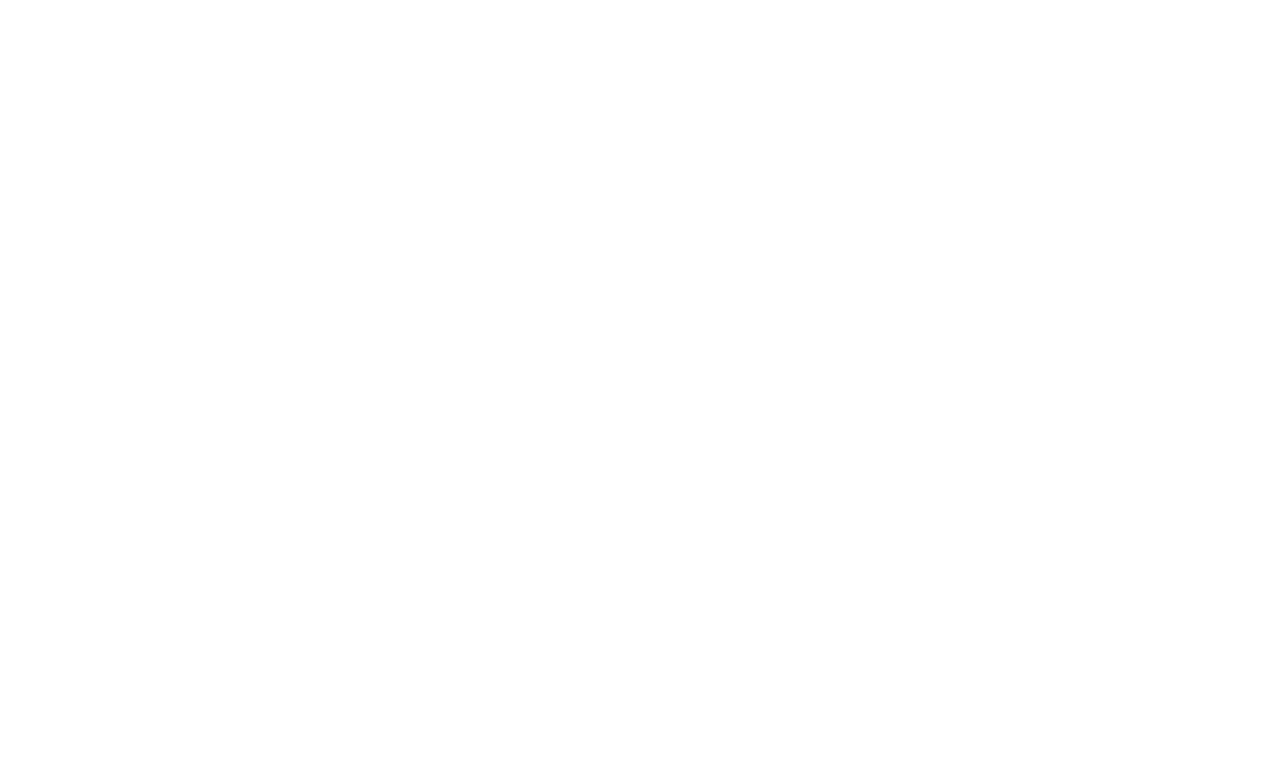
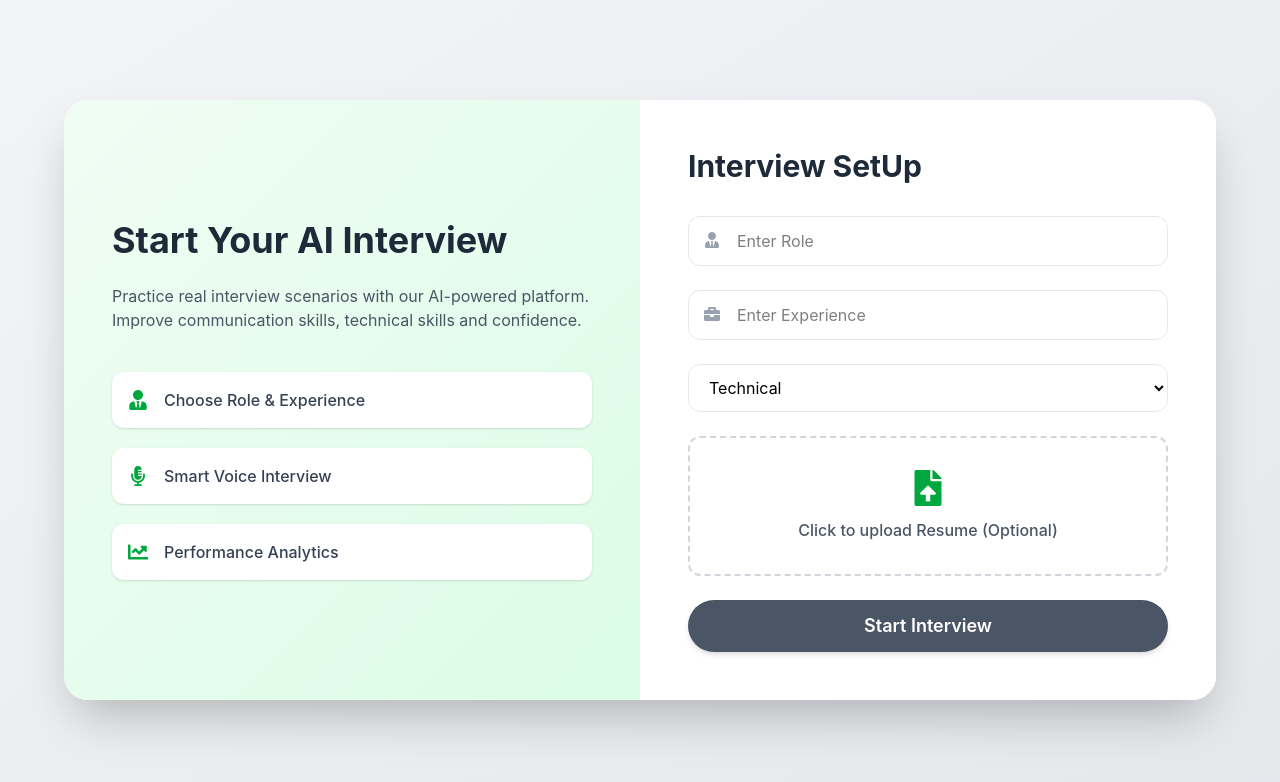
Before and after one commit to nisarg-gadhiya/ai_interview, a React (Vite) app: page /interview in a window 1280 px wide. Before the commit this address had no page. Shown: the top 782 px of the page. Built offline with nearby package versions, Linux system fonts and the light colour scheme.

Commit message:
interview page step1 completed

```diff
--- a/src/App.jsx
+++ b/src/App.jsx
@@ -6,6 +6,7 @@ import axios from "axios"
 import { useDispatch, useSelector } from "react-redux"
 import { setUserData } from "./redux/userSlice"
 import { serverUrl } from "./utils/serverUrl"
+import InterviewPage from "./pages/InterviewPage.jsx"
 
 function App() {
 
@@ -46,6 +47,7 @@ function App() {
     <Routes>
       <Route path="/" element={<Home />} />
       <Route path="/auth" element={userData ? <Navigate to="/" /> : <Auth/>} />
+      <Route path="/interview" element={<InterviewPage />} />
     </Routes>
   )
 }
--- /dev/null
+++ b/src/components/Step1SetUp.jsx
@@ -0,0 +1,215 @@
+import React from 'react'
+import { motion } from 'motion/react'
+import {FaUserTie, FaBriefcase, FaFileUpload, FaChartLine, FaMicrophoneAlt} from 'react-icons/fa'
+import { useState } from 'react'
+import axios from 'axios'
+import { serverUrl } from '../utils/serverUrl.js'
+const Step1SetUp = ({onStart}) => {
+
+  const [role, setRole] = useState("")
+  const [experience, setExperience] = useState("")
+  const [mode, setMode] = useState("Technical")
+  const [resumeFile, setResumeFile] = useState(null)
+  const [loading, setLoading] = useState(false)
+  const [projects, setProjects] = useState([])
+  const [skills, setSkills] = useState([])
+  const [resumeText, setResumeText] = useState("")
+  const [analysisDone, setAnalysisDone] = useState(false)
+  const [analysing, setAnalysing] = useState(false)
+
+  const handleUploadResume = async()=>{
+    if(!resumeFile || analysing){
+      return;
+    }
+    setAnalysing(true)
+    const formdata = new FormData()
+    formdata.append("resume",resumeFile)
+
+    try{
+      const result = await axios.post(serverUrl + "/api/interview/resume", formdata, {withCredentials:true})
+      console.log(result)
+
+      setRole(result.data.role || "")
+      setExperience(result.data.experience || "")
+      setProjects(result.data.projects || [])
+      setSkills(result.data.skills || [])
+      setResumeText(result.data.resumeText || "")
+      setAnalysisDone(true)
+      setAnalysing(false)
+    }
+    catch(error){
+      console.log(error)
+      setAnalysing(false)
+    }
+  }
+
+  return (
+    <motion.div
+      initial={{ opacity: 0 }}
+      animate={{ opacity: 1 }}
+      transition={{ duration: 0.6 }}
+      className='min-h-screen flex items-center justify-center bg-linear-to-br from-gray-100 to-gray-200 px-4'
+    >
+      <div className='w-full max-w-6xl bg-white rounded-3xl shadow-2xl grid md:grid-cols-2 overflow-hidden'>
+        <motion.div
+        initial={{ x: -80, opacity: 0 }}
+        animate={{ x: 0, opacity: 1 }}
+        transition={{ duration: 0.7 }}
+        className='relative bg-linear-to-br from-green-50 to-green-100 p-12 flex flex-col justify-center'>
+
+            <h2 className='text-4xl font-bold text-gray-800 mb-6'>Start Your AI Interview</h2>
+
+            <p className='text-gray-600 mb-10'>
+                Practice real interview scenarios with our AI-powered platform. Improve communication skills, technical skills and confidence.
+            </p>
+
+            <div className='space-y-5'>
+              {
+                [
+                  {
+                    icon: <FaUserTie className='text-green-600 text-xl'/>,
+                    text: "Choose Role & Experience",
+                  },
+                  {
+                    icon: <FaMicrophoneAlt className='text-green-600 text-xl'/>,
+                    text: "Smart Voice Interview",
+                  },
+                  {
+                    icon: <FaChartLine className='text-green-600 text-xl'/>,
+                    text: "Performance Analytics",
+                  },
+                ].map((item,idx)=>(
+                  <motion.div key={idx}
+                  initial={{ y:30, opacity: 0 }}
+                  animate={{ y:0, opacity: 1 }}
+                  transition={{ delay: 0.3 +idx * 0.15 }}
+                  whileHover={{scale: 1.03}}
+                  className='flex items-center space-x-4 bg-white p-4 rounded-xl shadow-sm cursor-pointer'>
+                    {item.icon}
+                    <span className='text-gray-700 font-medium'>{item.text}</span>
+                  </motion.div>
+                )
+                )
+              }
+            </div>
+
+        </motion.div>
+
+        <motion.div
+        initial={{ x: 80, opacity: 0 }}
+        animate={{ x: 0, opacity: 1 }}
+        transition={{ duration: 0.7 }}
+        className='p-12 bg-white'>
+
+          <h2 className='text-3xl font-bold text-gray-800 mb-8'>
+            Interview SetUp
+          </h2>
+
+          <div className='space-y-6'>
+              <div className='relative'>
+                <FaUserTie className='text-gray-400 absolute top-4 left-4'/>
+
+                <input type="text" placeholder='Enter Role' className='w-full pl-12 pr-4 py-3 border border-gray-200 rounded-xl focus:ring-2 focus:ring-green-500 outline-none transition' value={role} onChange={(e) => setRole(e.target.value)} />
+              </div>
+              <div className='relative'>
+                <FaBriefcase className='text-gray-400 absolute top-4 left-4'/>
+
+                <input type="text" placeholder='Enter Experience' className='w-full pl-12 pr-4 py-3 border border-gray-200 rounded-xl focus:ring-2 focus:ring-green-500 outline-none transition' value={experience} onChange={(e) => setExperience(e.target.value)} />
+              </div>
+
+              <select value={mode} className='w-full py-3 px-4 border border-gray-200 rounded-xl focus:ring-green-500 focus:ring-2 outline-none transition' onChange={(e)=>setMode(e.target.value)}>
+                <option value="Technical">Technical</option>
+                <option value="HR">HR</option>
+              </select>
+
+              {
+                !analysisDone && (
+                  <motion.div
+                  whileHover={{scale:1.02}}
+                  onClick={()=>document.getElementById("resumeUpload").click()}
+                  className='border-2 border-dashed border-gray-300 rounded-xl p-8 text-center cursor-pointer hover:border-green-500 hover:bg-green-50 transition'>
+
+                    <FaFileUpload className='text-4xl mx-auto text-green-600 mb-3'/>
+
+                    <input type="file" id="resumeUpload" accept='application/pdf' className='hidden' onChange={(e)=>{
+                      setResumeFile(e.target.files[0])
+                    }}/>
+
+                    <p className='text-gray-600 font-medium'>
+                      {resumeFile ? resumeFile.name : "Click to upload Resume (Optional)"}
+                    </p>
+
+                    {
+                      resumeFile && (
+                        <motion.button
+                        onClick={(e)=>{e.stopPropagation(), handleUploadResume()}}
+                        whileHover={{scale:1.02}}
+                        className='mt-4 text-white bg-gray-900 px-5 py-2 rounded-lg hover:bg-gray-800 transition'>
+
+                          {analysing ? "Analysing..." : "Analyse Resume"}
+
+                        </motion.button>
+                      )
+                    }
+
+                  </motion.div>
+                )
+              }
+
+              {analysisDone && (
+                <motion.div
+                initial={{opacity:0, y:20}}
+                animate={{opacity:1, y:0}}
+                className='bg-gray-50 border border-gray-200 rounded-xl p-5 space-y-4'>
+
+                    <h3 className='text-lg font-semibold text-gray-800'>Resume Analysis Result</h3>
+
+                    {projects.length > 0 && (
+                      <div>
+                        <p className='font-medium text-gray-700 mb-1'>
+                            Projects:
+                        </p>
+                        <ul className='list-disc list-inside text-gray-600 space-y-1'>
+                            {projects.map((p,i)=>{
+                              return <li key={i}>{p}</li>
+                            })}
+                        </ul>
+                      </div>
+                    )}
+
+                    {skills.length > 0 && (
+                      <div>
+                        <p className='font-medium text-gray-700 mb-1'>
+                            Skills:
+                        </p>
+                        <div className='flex flex-wrap gap-2'>
+                            {skills.map((s,i)=>{
+                              return <span key={i} className='bg-green-100 text-green-700 px-3 py-1 rounded-full text-sm'>{s}</span>
+                            })}
+                        </div>
+                      </div>
+                    )}
+
+                </motion.div>
+              )}
+
+              <motion.button
+              disabled={!role || !experience}
+              whileHover={{scale:1.03}}
+              whileTap={{scale:0.95}}
+              className='w-full disabled:bg-gray-600 bg-green-600 hover:bg-green-700 text-white py-3 rounded-full text-lg font-semibold transition duration-300 shadow-md'>
+
+                  Start Interview
+
+              </motion.button>
+
+          </div>
+
+        </motion.div>
+      </div>
+
+    </motion.div>
+  )
+}
+
+export default Step1SetUp
--- /dev/null
+++ b/src/components/Step2Interview.jsx
@@ -0,0 +1,11 @@
+import React from 'react'
+
+const Step2Interview = ({interviewData, onFinish}) => {
+  return (
+    <div>
+
+    </div>
+  )
+}
+
+export default Step2Interview
--- /dev/null
+++ b/src/components/Step3Report.jsx
@@ -0,0 +1,11 @@
+import React from 'react'
+
+const Step3Report = ({report}) => {
+  return (
+    <div>
+
+    </div>
+  )
+}
+
+export default Step3Report
--- /dev/null
+++ b/src/pages/InterviewPage.jsx
@@ -0,0 +1,26 @@
+import React, { useState } from 'react'
+import Step1SetUp from '../components/Step1SetUp'
+import Step2Interview from '../components/Step2Interview'
+import Step3Report from '../components/Step3Report'
+
+const InterviewPage = () => {
+
+  const [step,setStep] = useState(1)
+  const [interviewData,setInterviewData] = useState(null)
+
+  return (
+    <div className='min-h-screen bg-gray-50'>
+      {step === 1 && (
+        <Step1SetUp onStart={(data)=>{setInterviewData(data); setStep(2)}}/>
+      )}
+      {step === 2 && (
+        <Step2Interview interviewData={interviewData} onFinish={(report)=>{setInterviewData(report); setStep(2)}}/>
+      )}
+      {step === 3 && (
+        <Step3Report report={interviewData}/>
+      )}
+    </div>
+  )
+}
+
+export default InterviewPage
--- /dev/null
+++ b/src/pages/InterviewReport.jsx
@@ -0,0 +1,11 @@
+import React from 'react'
+
+const InterviewReport = () => {
+  return (
+    <div>
+
+    </div>
+  )
+}
+
+export default InterviewReport
```
